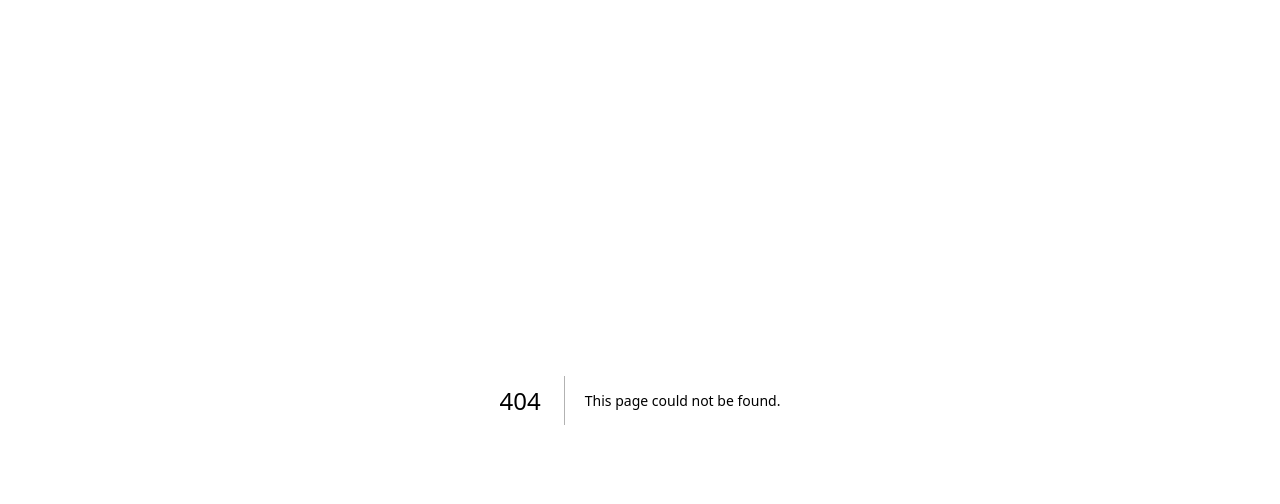
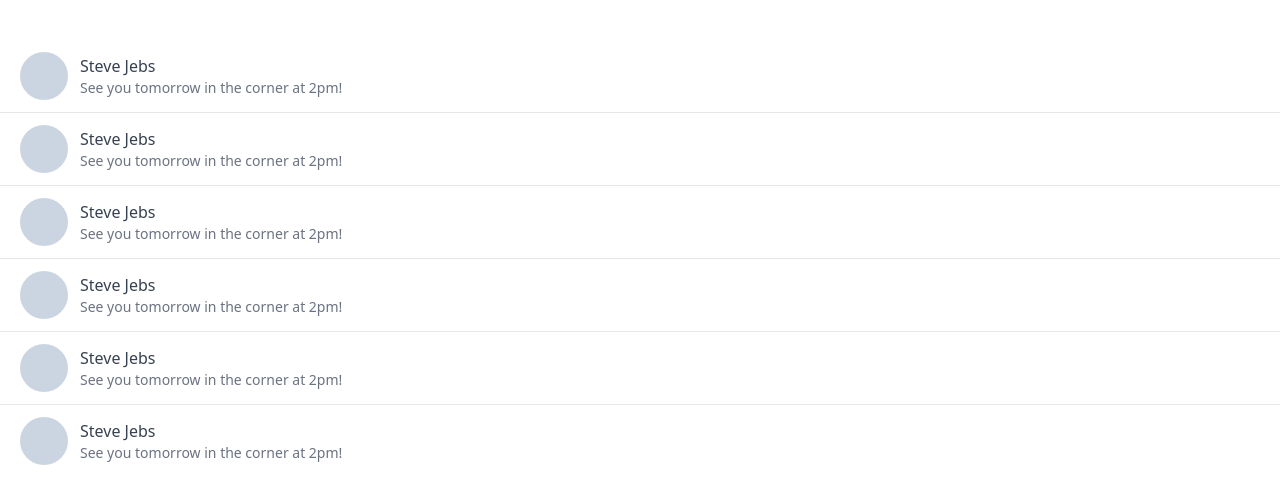
Before and after one commit to mikyungyun/market, a Next.js app: page /chats in a window 1280 px wide. Before the commit this address had no page. Shown: the top 504 px of the page. Built offline with nearby package versions, Linux system fonts and the light colour scheme.

Commit message:
chat list page ui

```diff
--- /dev/null
+++ b/src/pages/chats.tsx
@@ -0,0 +1,24 @@
+import type { NextPage } from 'next';
+
+const Chats: NextPage = () => {
+  return (
+    <div className="py-10 divide-y-[1px]">
+      {new Array(6).fill(1).map((_, i) => (
+        <div
+          key={i}
+          className="flex items-center space-x-3 py-3 px-5 cursor-pointer"
+        >
+          <div className="w-12 h-12 rounded-full bg-slate-300" />
+          <div>
+            <p className="text-gray-700">Steve Jebs</p>
+            <p className="text-sm text-gray-500">
+              See you tomorrow in the corner at 2pm!
+            </p>
+          </div>
+        </div>
+      ))}
+    </div>
+  );
+};
+
+export default Chats;
```
